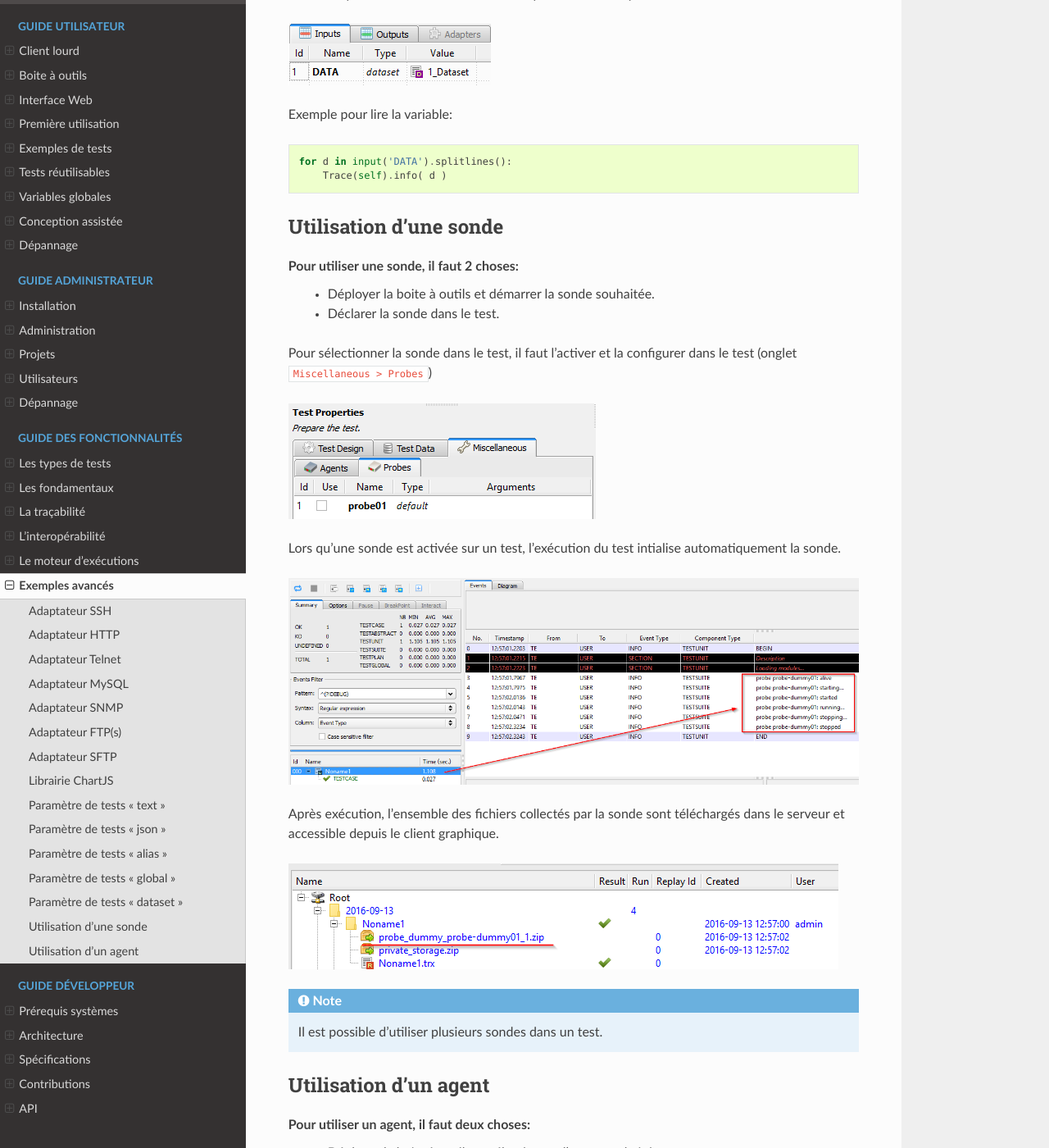
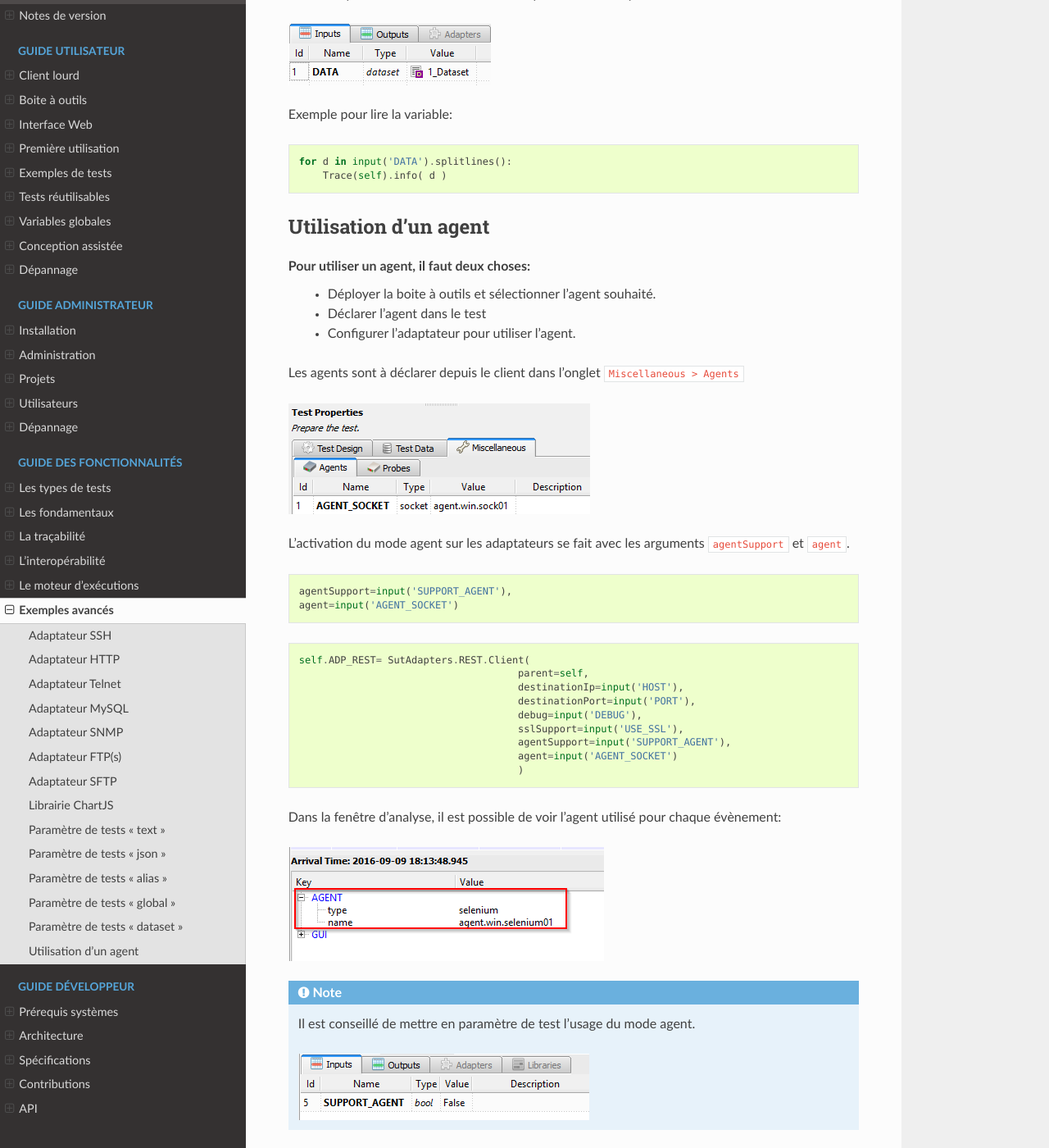
Before and after one commit to ExtensiveAutomation/extensiveautomation-fr.readthedocs.io, a Sphinx documentation site: the page built from docs/features/examples.rst, in a window 1280 px wide and 1400 px high, scrolled down 13766 px. Shown: the whole window at 82% size. Built offline with Sphinx 7.4.7 and the Read the Docs theme 2.0.0, drawn with Linux system fonts in a browser that asks for light colours.

Commit message:
fix docs

```diff
--- a/docs/features/examples.rst
+++ b/docs/features/examples.rst
@@ -637,28 +637,6 @@
   for d in input('DATA').splitlines():
       Trace(self).info( d )
 
-Utilisation d'une sonde
--------------------
-
-
-Pour utiliser une sonde, il faut 2 choses:
- - Déployer la boite à outils et démarrer la sonde souhaitée.
- - Déclarer la sonde dans le test.
-
-Pour sélectionner la sonde dans le test, il faut l'activer et la configurer dans le test (onglet ``Miscellaneous > Probes``)
-
-.. image:: /_static/images/examples/probe_tab.png
-
-Lors qu'une sonde est activée sur un test, l'exécution du test intialise automatiquement la sonde.
-
-.. image:: /_static/images/examples/probe_starting.png
-
-Après exécution, l'ensemble des fichiers collectés par la sonde sont téléchargés dans le serveur et accessible depuis le client graphique.
-
-.. image:: /_static/images/examples/probe_test_archives.png
-
-.. note:: Il est possible d'utiliser plusieurs sondes dans un test.
-
 Utilisation d'un agent
 -------------------
 
```
Also changed, not shown: docs/admin/install.rst (+4 -4 lines), docs/developer/contributions.rst (+5 -5 lines).
